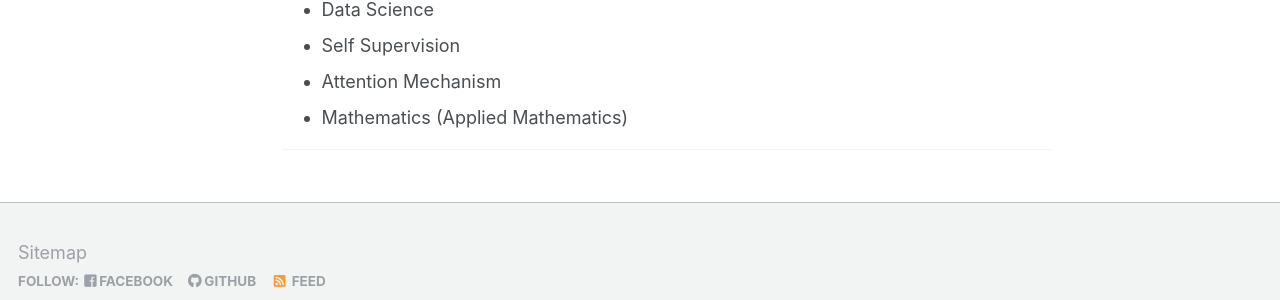
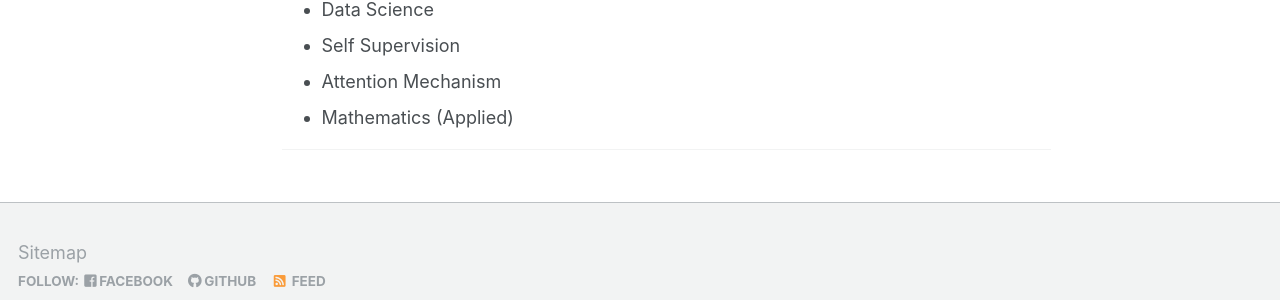
Before and after one commit to EmmanuelOwusu/EmmanuelOwusu.github.io, a Jekyll site: the page built from _pages/about.md, in a window 1280 px wide and 1161 px high. Shown: the part 804-1104 px from the top of the window. Built offline with Jekyll 4.4.1, drawn with Linux system fonts in a browser that asks for light colours; some web fonts are replaced.

Commit message:
Update about.md

```diff
--- a/_pages/about.md
+++ b/_pages/about.md
@@ -29,6 +29,6 @@ He is also the Director of Health of a Non-Governmental Organization (Obri Komfo
 * Data Science
 * Self Supervision
 * Attention Mechanism
-* Mathematics (Applied Mathematics)
+* Mathematics (Applied)
 
 ---
```
